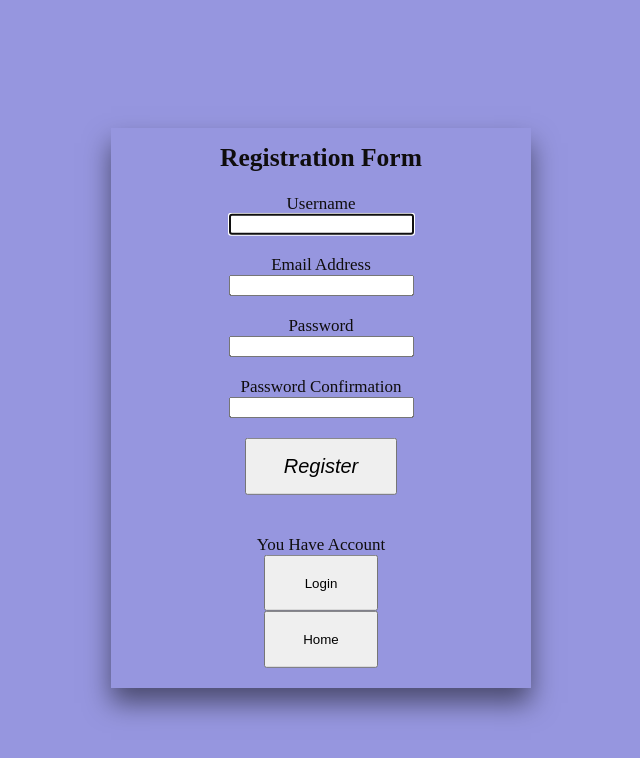
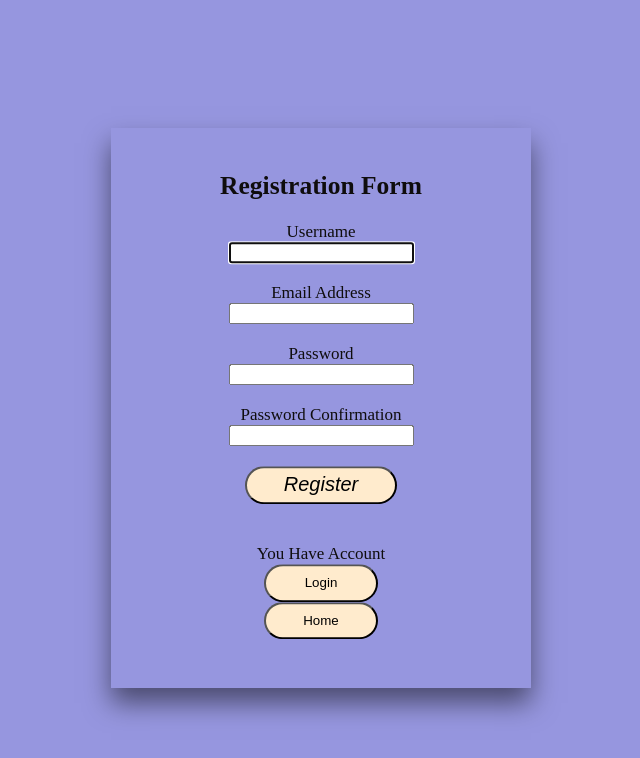
Before and after one commit to Olivierbiganiro/app, a Django app: page /register in a window 1280 px wide. Shown: the top 758 px of the page, without its empty margins (327-967 px from the left). Run offline with Django 4.2, Linux system fonts and the light colour scheme; parts of the project's set-up code (start-up, migrations or seed data) failed here and were passed over.

Commit message:
last one

```diff
--- a/templates/register.html
+++ b/templates/register.html
@@ -34,7 +34,9 @@
     }
     button{
         width: 3cm;
-        height: 1.5cm;
+        height: 1cm;
+        border-radius: 60px 60px 60px 60px;
+        background-color: blanchedalmond;
     }
 
 </style>
```
